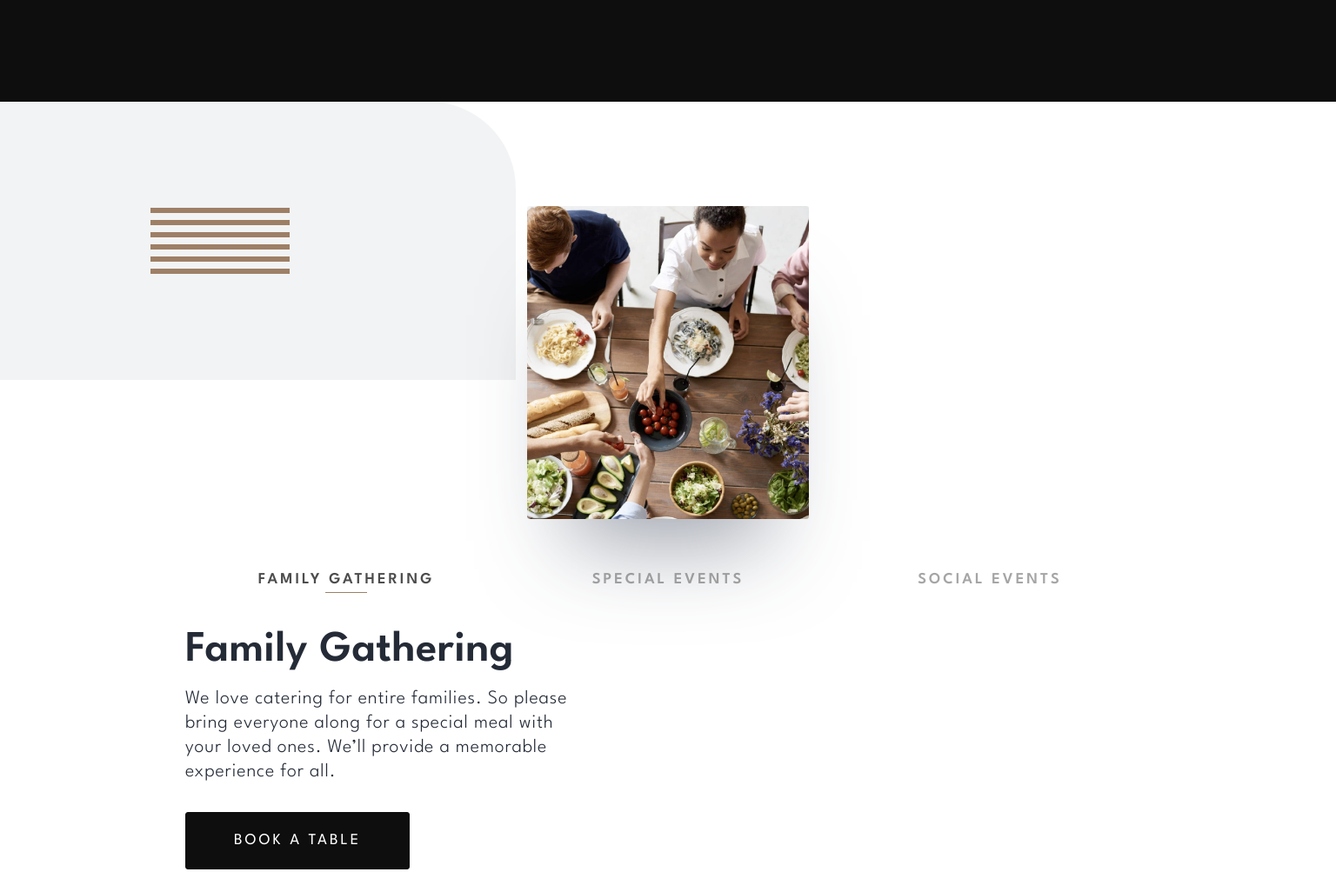
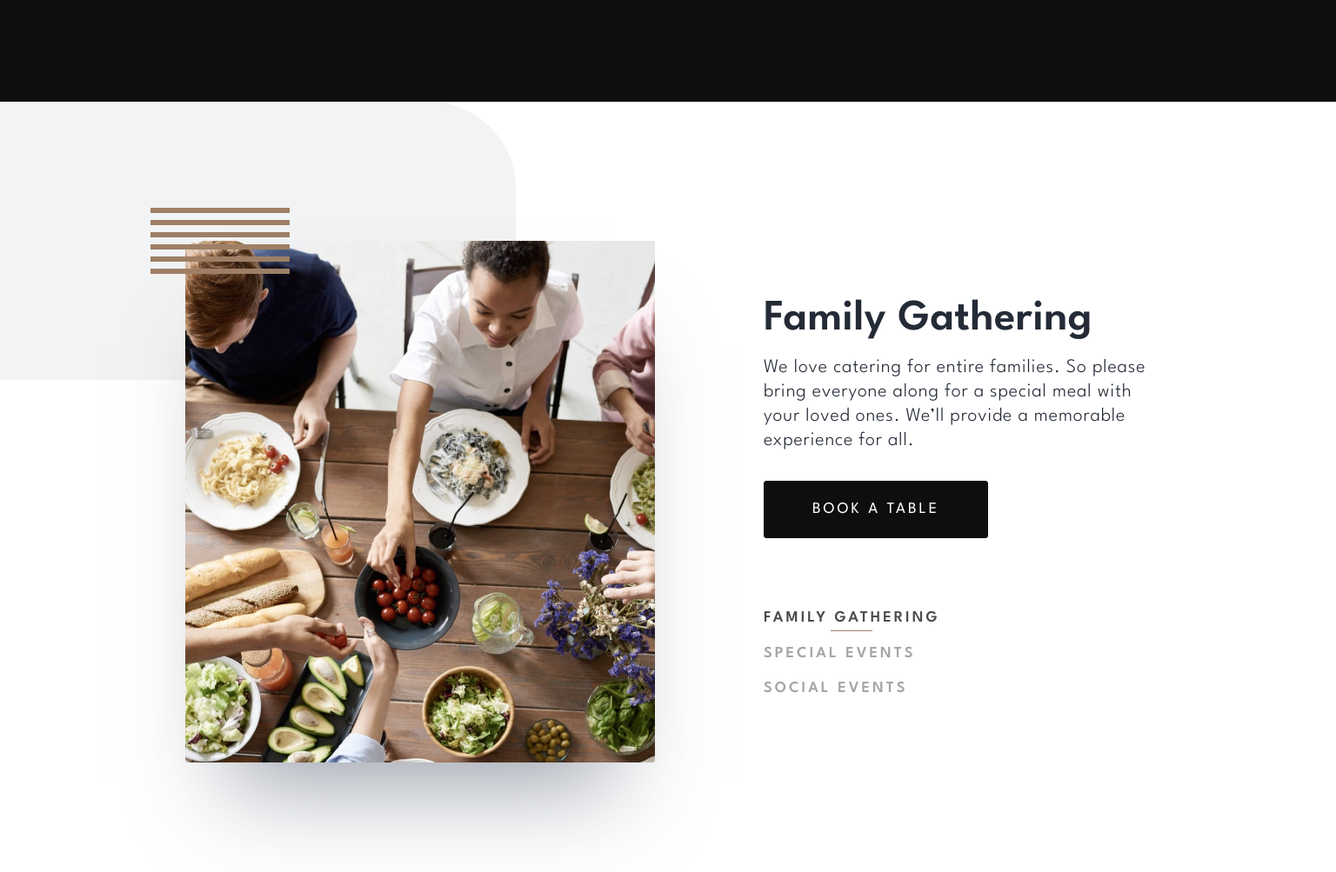
Before and after one commit to richieAiello/dine-restaurant-website, a website: page index.html in a window 1536 px wide. Shown: the part 2865-3868 px from the top of the page at 87% size. Drawn offline with Linux system fonts and the light colour scheme.

Commit message:
Posistioned containers in main section events for desktop.

```diff
--- a/src/main.scss
+++ b/src/main.scss
@@ -463,8 +463,7 @@ $tan: #9E7F66;
     .events {
         display: flex;
         flex-direction: column;
-        padding-top: 5rem;
-        padding-bottom: 7.75rem;
+        padding: 5rem 0 7.75rem;
 
         &__text {
             margin-bottom: 2rem;
@@ -481,7 +480,7 @@ $tan: #9E7F66;
                 margin-top: 1.5rem;
             }
 
-            &--secondary {
+            .wrapper--secondary {
                 display: flex;
                 flex-direction: column;
                 align-items: center;
@@ -500,8 +499,7 @@ $tan: #9E7F66;
         @media(min-width: 635px) {
 
             & {
-                padding-top: 7.5rem;
-                padding-bottom: 7.5rem;
+                padding: 7.5rem 0;
                 position: relative;
 
                 .wrapper {
@@ -510,7 +508,7 @@ $tan: #9E7F66;
                         margin-top: 2.5rem;
                     }
 
-                    &--secondary {
+                    .wrapper--secondary {
                         flex-direction: row;
                         justify-content: center;
                         align-items: flex-start;
@@ -523,14 +521,35 @@ $tan: #9E7F66;
         @media(min-width: 700px) {
 
             & {
-                padding-top: 7.5rem;
-                padding-bottom: 7.5rem;
 
                 .wrapper {
 
-                    &--secondary {
+                    .wrapper--secondary {
                         display: grid;
                         grid-template-columns: 1fr 1fr 1fr;
+                    }
+                }
+            }
+        }
+
+        @media(min-width: 1440px) {
+
+            & {
+                flex-direction: row;
+                padding: 10rem 0;
+
+                .wrapper {
+                    margin-left: 7.8125rem;
+
+                    .context {
+                        order: -1;
+                        margin-top: 4rem;
+                    }
+
+                    .wrapper--secondary {
+                        display: flex;
+                        flex-direction: column;
+                        margin-top: 4.875rem;
                     }
                 }
             }
@@ -819,6 +838,14 @@ $tan: #9E7F66;
             left: 380px;
         }
 
+        &--family-gathering,
+        &--special-events,
+        &--social-events {
+            margin-inline: unset;
+            height: 600px;
+            width: 540px;
+        }
+
         &--lines-events {
             top: 122px;
             left: -40px;
@@ -912,4 +939,11 @@ $tan: #9E7F66;
             margin: 0;
         }
     }
+
+    @media(min-width: 1440px) {
+
+        &--special {
+            margin: 0.75rem 0;
+        }
+    }
 }
```
Also changed, not shown: index.html (+0 -2 lines), src/style.css.
